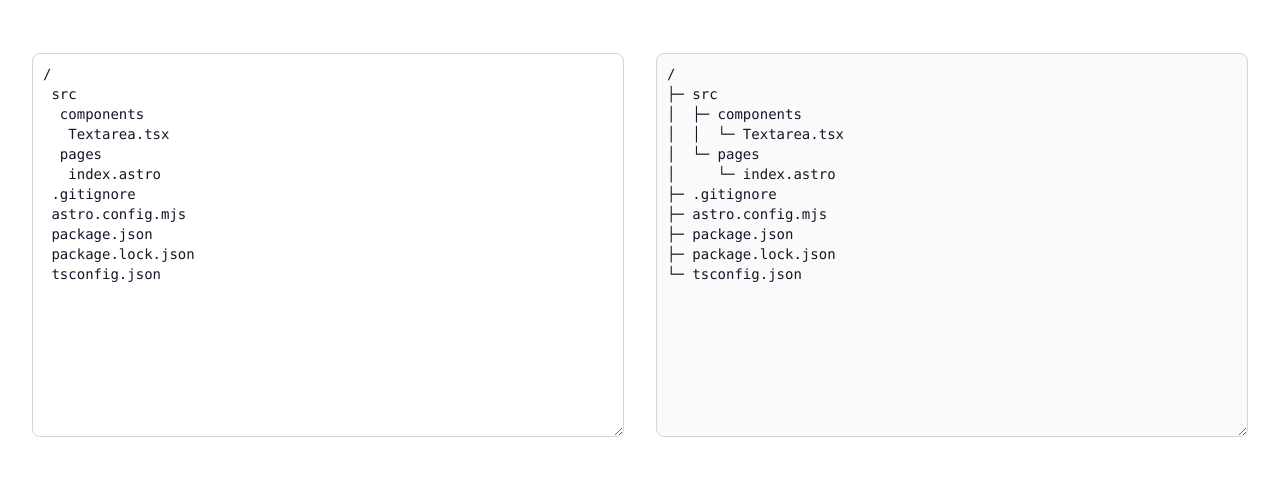
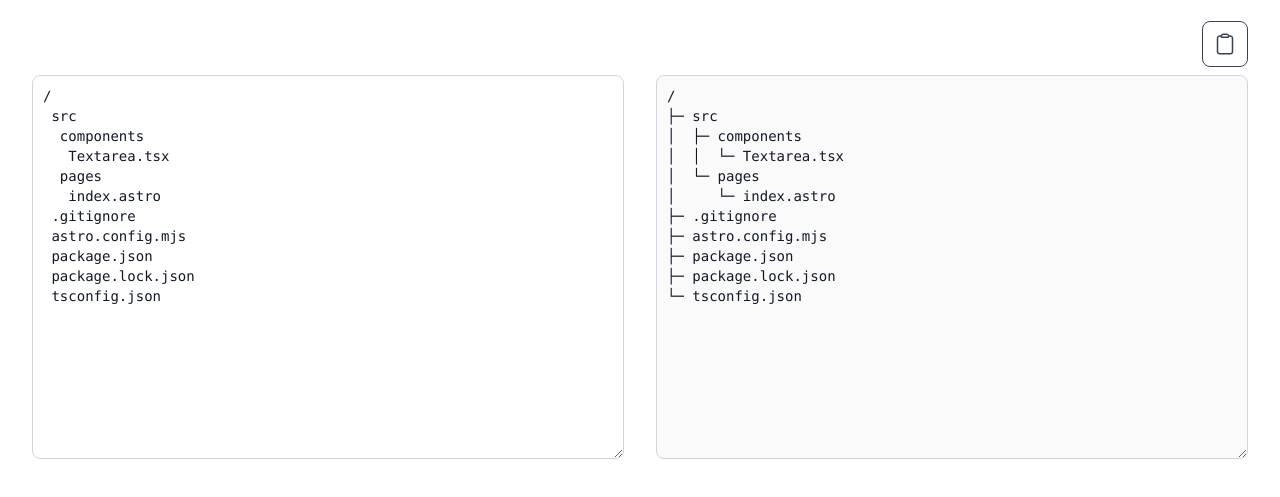
Before and after one commit to kondo0602/dir-maker, an Astro site: page / in a window 1280 px wide. Shown: the part 289-786 px from the top of the page. Built offline with nearby package versions, Linux system fonts and the light colour scheme; Astro itself is replaced by a stand-in of ours.

Commit message:
feat: 出力された内容をコピーするボタンを追加

```diff
--- a/package.json
+++ b/package.json
@@ -16,6 +16,7 @@
     "@types/react-dom": "^18.0.6",
     "ahooks": "^3.7.8",
     "astro": "^3.2.0",
+    "clsx": "^2.0.0",
     "react": "^18.0.0",
     "react-dom": "^18.0.0",
     "tailwindcss": "^3.0.24"
--- /dev/null
+++ b/src/components/CopyButton.tsx
@@ -0,0 +1,38 @@
+import type { ComponentProps, FC } from 'react';
+import clsx from 'clsx';
+
+type CopyButtonProps = ComponentProps<'button'> & {
+  text: string;
+};
+
+export const CopyButton: FC<CopyButtonProps> = ({ className, text }) => {
+  const handleCopy = () => {
+    navigator.clipboard.writeText(text);
+  };
+
+  return (
+    <button
+      type="button"
+      className={clsx(
+        className,
+        ' text-gray-700 border border-gray-700 hover:bg-gray-700 hover:text-white focus:ring-4 focus:outline-none focus:ring-gray-300 font-medium rounded-lg text-sm p-2.5 text-center items-center'
+      )}
+      onClick={handleCopy}
+    >
+      <svg
+        xmlns="http://www.w3.org/2000/svg"
+        fill="none"
+        viewBox="0 0 24 24"
+        strokeWidth={1.5}
+        stroke="currentColor"
+        className="w-6 h-6"
+      >
+        <path
+          strokeLinecap="round"
+          strokeLinejoin="round"
+          d="M15.666 3.888A2.25 2.25 0 0013.5 2.25h-3c-1.03 0-1.9.693-2.166 1.638m7.332 0c.055.194.084.4.084.612v0a.75.75 0 01-.75.75H9a.75.75 0 01-.75-.75v0c0-.212.03-.418.084-.612m7.332 0c.646.049 1.288.11 1.927.184 1.1.128 1.907 1.077 1.907 2.185V19.5a2.25 2.25 0 01-2.25 2.25H6.75A2.25 2.25 0 014.5 19.5V6.257c0-1.108.806-2.057 1.907-2.185a48.208 48.208 0 011.927-.184"
+        />
+      </svg>
+    </button>
+  );
+};
--- a/src/components/Textarea.tsx
+++ b/src/components/Textarea.tsx
@@ -1,6 +1,7 @@
 import { useState, type ChangeEvent } from 'react';
 import { useDebounce } from 'ahooks';
 import { formatTextAsDirectoryTree } from './hooks/formatTextAsDirectoryTree';
+import { CopyButton } from './CopyButton';
 
 const defaultValue = `/
  src
@@ -21,17 +22,21 @@ export const Textarea = () => {
   const formattedText = formatTextAsDirectoryTree(debouncedValue);
 
   return (
-    <div className="flex justify-center w-full p-8 gap-8">
+    <div className="grid grid-cols-2 gap-x-8 gap-y-2 w-full px-8">
       <textarea
-        className="flex-auto h-96 p-2.5 font-mono text-sm text-gray-900 border border-gray-300 rounded-lg whitespace-pre overflow-auto focus:ring-blue-500 focus:border-blue-500 "
+        className="col-start-1 col-span-1 row-start-2 row-span-2 h-96 p-2.5 font-mono text-sm text-gray-900 border border-gray-300 rounded-lg whitespace-pre overflow-auto focus:ring-blue-500 focus:border-blue-500"
         value={inputText}
         onChange={(e: ChangeEvent<HTMLTextAreaElement>) =>
           setInputText(e.target.value)
         }
         spellCheck="false"
       />
+      <CopyButton
+        className="col-start-2 col-span-1 row-start-1 justify-self-end"
+        text={formattedText}
+      />
       <textarea
-        className="flex-auto h-96 p-2.5 font-mono text-sm text-gray-900 border border-gray-300 rounded-lg whitespace-pre overflow-auto"
+        className="col-start-2 col-span-1 row-start-2 h-96 p-2.5 font-mono text-sm text-gray-900 border border-gray-300 rounded-lg whitespace-pre overflow-auto"
         value={formattedText}
         disabled
         spellCheck="false"
```
Also changed, not shown: pnpm-lock.yaml.
